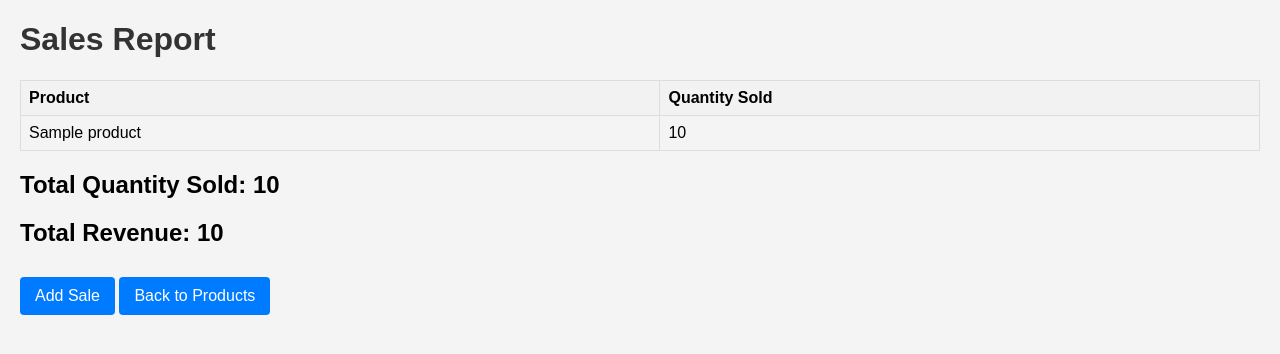
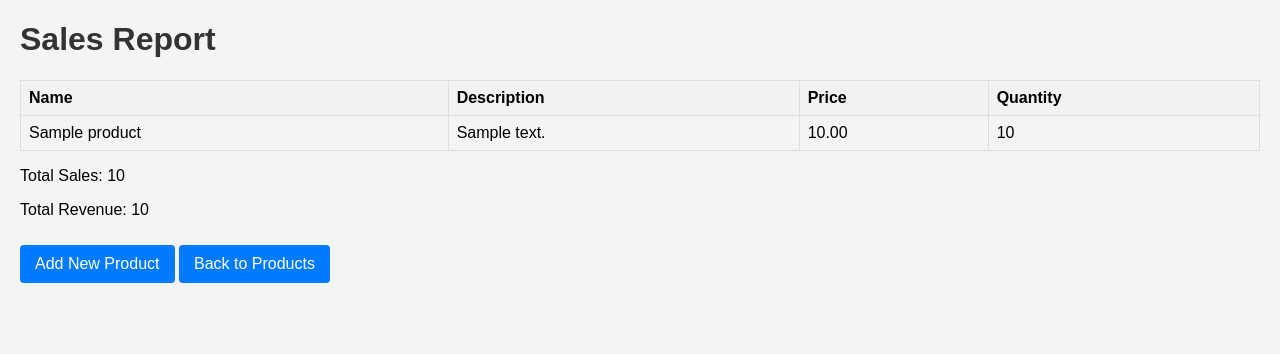
Before and after one commit to vegas007gof/kursovaya, a Django app: page /sales/report/ in a window 1280 px wide. Shown: the top 354 px of the page. Run offline with Django 5.2, Linux system fonts and the light colour scheme; tables that the repository leaves empty hold one stand-in row (values such as "Sample post").

Commit message:
Revert "up S.R."
This reverts commit 3fb1ca240b2935809fab8042e7f3f13b2be8755e.

```diff
--- a/shop_inventory/sales/templates/sales/sales_report.html
+++ b/shop_inventory/sales/templates/sales/sales_report.html
@@ -3,29 +3,33 @@
 {% load static %}
 <head>
     <title>Sales Report</title>
-    <link rel="stylesheet" type="text/css" href="{% static 'styles.css' %}">
+    <link rel="stylesheet" type="text/css" href="{% static '/styles.css' %}">
 </head>
 <body>
     <h1>Sales Report</h1>
     <table>
         <thead>
             <tr>
-                <th>Product</th>
-                <th>Quantity Sold</th>
+                <th>Name</th>
+                <th>Description</th>
+                <th>Price</th>
+                <th>Quantity</th>
             </tr>
         </thead>
         <tbody>
-            {% for sale in sales_summary %}
+            {% for product in products %}
             <tr>
-                <td>{{ sale.product__name }}</td>
-                <td>{{ sale.total_quantity_sold }}</td>
+                <td>{{ product.name }}</td>
+                <td>{{ product.description }}</td>
+                <td>{{ product.price }}</td>
+                <td>{{ product.quantity }}</td>
             </tr>
             {% endfor %}
         </tbody>
     </table>
-    <h2>Total Quantity Sold: {{ total_sales }}</h2>
-    <h2>Total Revenue: {{ total_revenue }}</h2>
-    <a href="{% url 'sale_create' %}">Add Sale</a>
+    <p>Total Sales: {{ total_sales }}</p>
+    <p>Total Revenue: {{ total_revenue }}</p>
+    <a href="{% url 'add_product' %}">Add New Product</a>
     <a href="{% url 'index' %}">Back to Products</a>
 </body>
 </html>
--- a/shop_inventory/sales/views.py
+++ b/shop_inventory/sales/views.py
@@ -48,10 +48,8 @@ def sales_report(request):
         sales = Sale.objects.all()
 
     products = Product.objects.all()
-    sales_summary = Sale.objects.values('product__name').annotate(total_quantity_sold=Sum('quantity_sold')).order_by(
-        'product__name')
-    total_sales = sales.aggregate(total_quantity_sold=Sum('quantity_sold'))['total_quantity_sold'] or 0
-    total_revenue = sales.aggregate(total_revenue=Sum('product__price'))['total_revenue'] or 0
+    total_sales = sales.aggregate(Sum('quantity_sold'))['quantity_sold__sum'] or 0
+    total_revenue = sales.aggregate(Sum('product__price'))['product__price__sum'] or 0
 
     return render(request, 'sales/sales_report.html', {
         'sales': sales,
@@ -60,7 +58,6 @@ def sales_report(request):
         'start_date': start_date,
         'end_date': end_date,
         'products': products,
-        'sales_summary': sales_summary,
     })
 
 def login_view(request):
```
